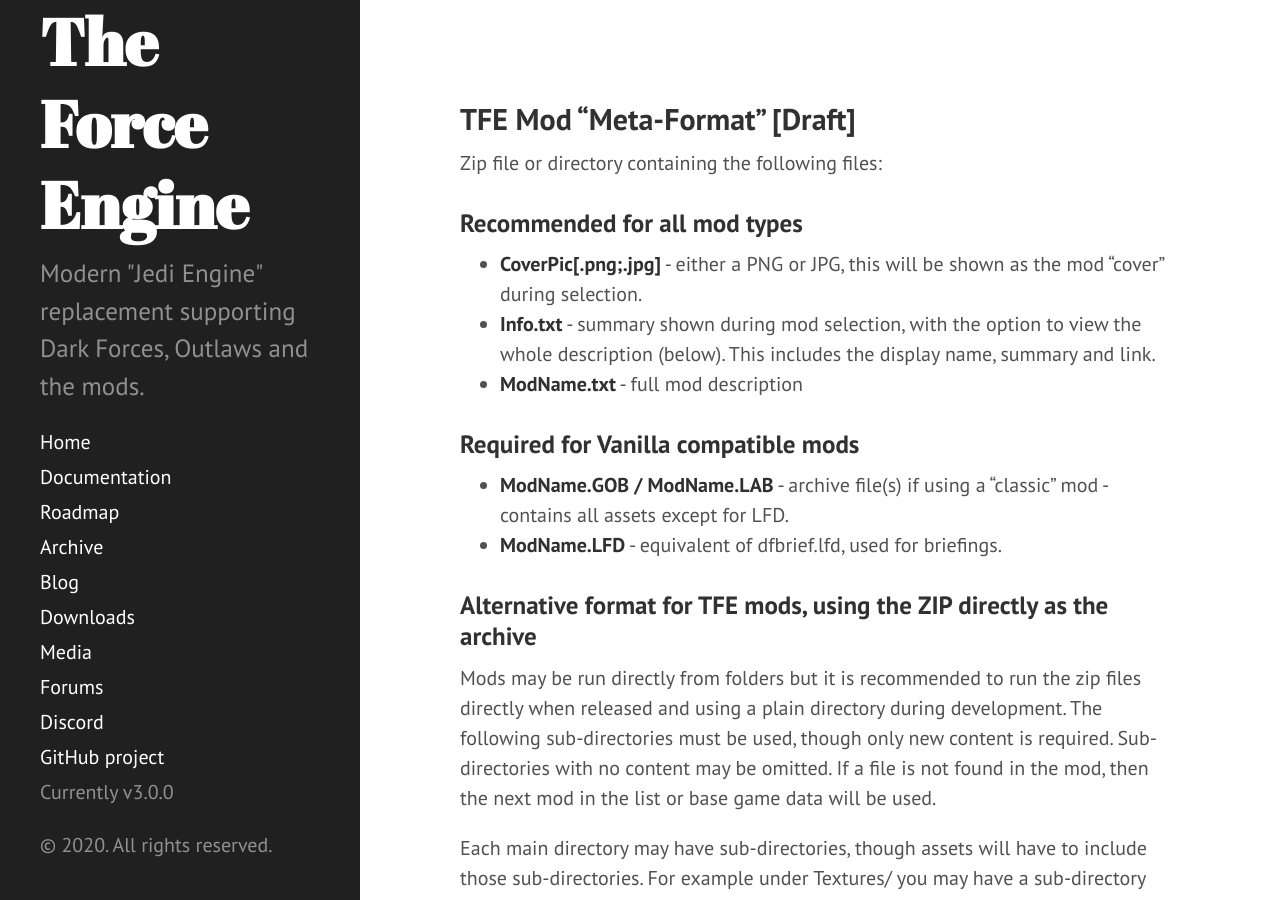
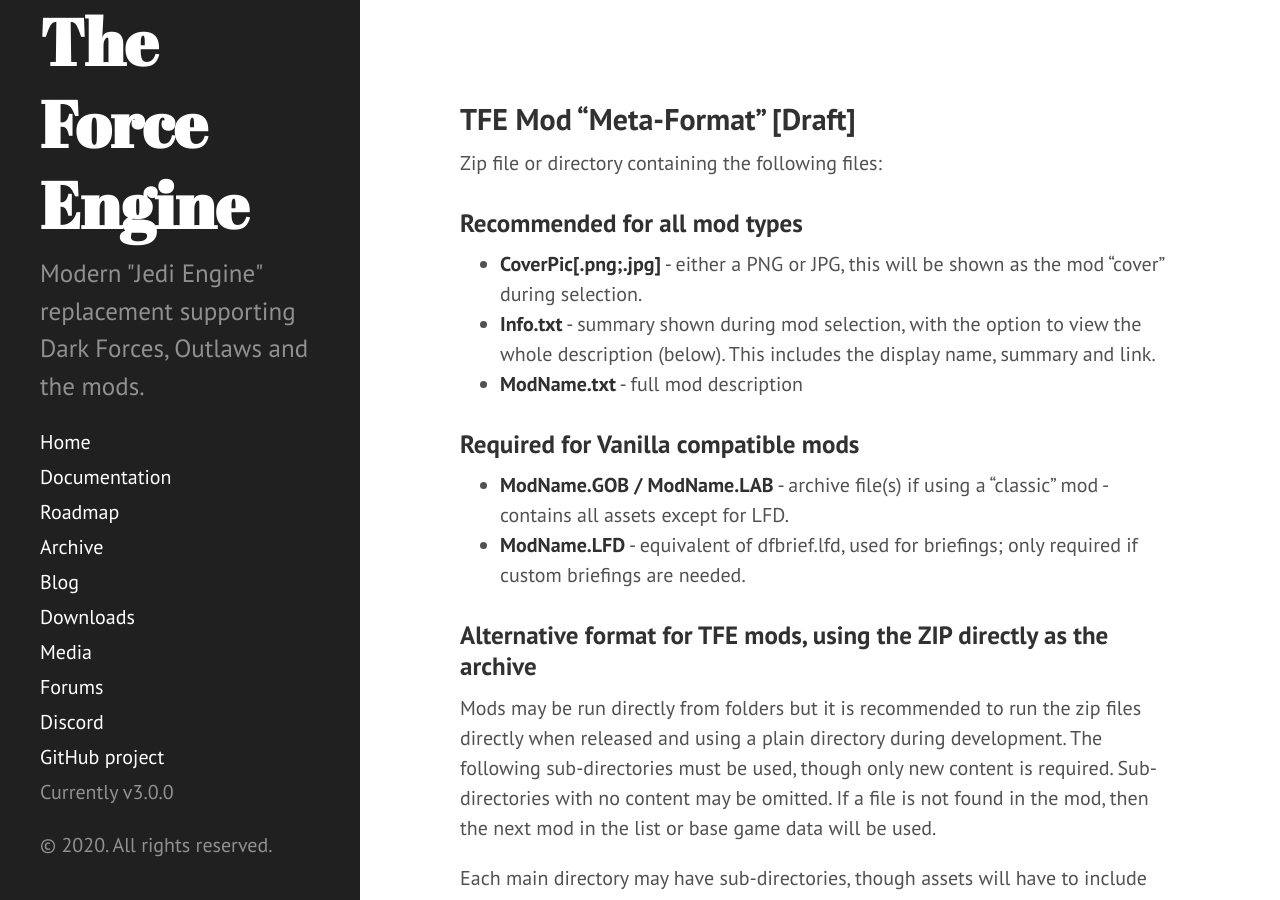
Before and after one commit to TheForceEngine/TheForceEngine.github.io, a Jekyll site: the page built from TFE_ModFormat.md, in a window 1280 px wide and 900 px high. Built offline with Jekyll 4.4.1, drawn with Linux system fonts in a browser that asks for light colours.

Commit message:
Update TFE_ModFormat.md

```diff
--- a/TFE_ModFormat.md
+++ b/TFE_ModFormat.md
@@ -14,7 +14,7 @@
 
 ### Required for Vanilla compatible mods
  * __ModName.GOB / ModName.LAB__ - archive file(s) if using a "classic" mod - contains all assets except for LFD.
- * __ModName.LFD__ - equivalent of dfbrief.lfd, used for briefings.
+ * __ModName.LFD__ - equivalent of dfbrief.lfd, used for briefings; only required if custom briefings are needed.
 
 ### Alternative format for TFE mods, using the ZIP directly as the archive
 Mods may be run directly from folders but it is recommended to run the zip files directly when released and using a plain directory during development. The following sub-directories must be used, though only new content is required. Sub-directories with no content may be omitted. If a file is not found in the mod, then the next mod in the list or base game data will be used.
```
